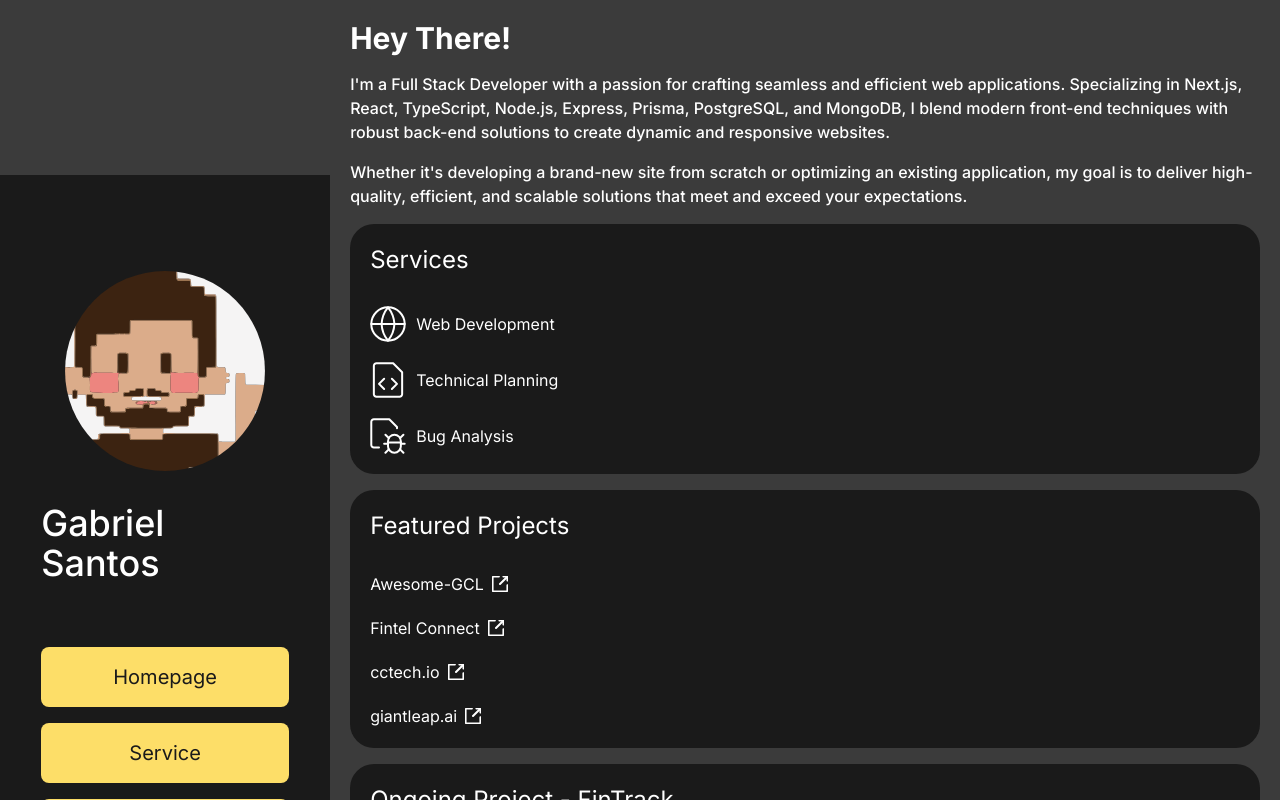
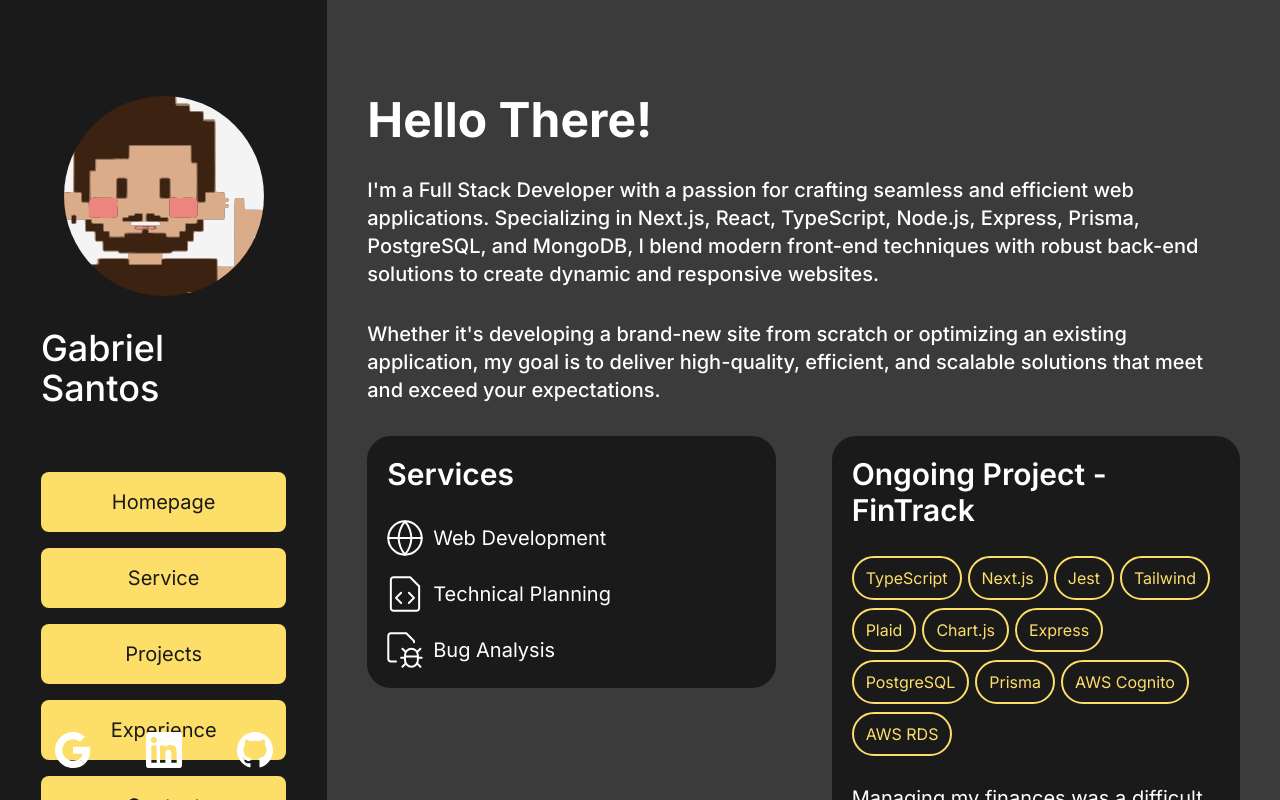
Before and after one commit to jgabrielsantos/jgcls-website, a Next.js app: page / in a window 1280 px wide. Shown: the top 800 px of the page. Built offline with nearby package versions, Linux system fonts and the light colour scheme; no server answers.

Commit message:
toast and validation

```diff
--- a/src/app/Homepage/index.tsx
+++ b/src/app/Homepage/index.tsx
@@ -4,24 +4,55 @@ import { imageList } from "@/utils/imageList"
 
 const Homepage = () => {
   return (
-    <main className="w-full p-5 flex flex-col gap-4 items-start">
-      <h1
-        className="text-3xl font-bold text-white-100"
-      >
+    <main className="
+      w-full
+      p-5
+      flex
+      flex-col
+      gap-4
+      items-start
+
+      tablet:pt-24
+      tablet:px-10
+      tablet:grid
+      tablet:grid-cols-2
+      tablet:gap-x-14
+      tablet:gap-y-8
+    ">
+      <h1 className="
+        text-3xl
+        font-bold
+        text-white-100
+
+        tablet:text-5xl
+        tablet:col-span-2
+      ">
         {Static.TITLE}
       </h1>
-      <p
-        className="text-base font-medium text-white-100"
-      >
-        {Static.PARAGRAPH0}
-      </p>
-      <p
-        className="text-base font-medium text-white-100"
-      >
-        {Static.PARAGRAPH1}
-      </p>
+      {Static.PARAGRAPHS.map((paragraph, index) => (
+        <p
+          key={index}
+          className="
+            text-base
+            font-medium
+            text-white-100
+
+            tablet:text-medium
+            tablet:text-xl
+            tablet:col-span-2
+        ">
+          {paragraph}
+        </p>
+      ))}
       <Card>
-        <h2 className="text-2xl text-semibold text-white-100 mb-5">
+        <h2 className="
+          text-2xl
+          font-semibold
+          text-white-100
+          mb-3
+
+          tablet:text-3xl
+        ">
           {Static.SERVICES.TITLE}
         </h2>
         <ul className="flex flex-col items-start gap-5">
@@ -35,13 +66,28 @@ const Homepage = () => {
                 alt={service.ICON.ALT}
                 className="w-[36px] h-[36px]"
               />
-              <p className="text-base text-normal text-white-100">{service.NAME}</p>
+              <p className="
+                text-base
+                text-normal
+                text-white-100
+
+                tablet:text-xl
+              ">
+                {service.NAME}
+              </p>
             </li>
           ))}
         </ul>
       </Card>
-      <Card>
-        <h2 className="text-2xl text-semibold text-white-100 mb-5">
+      <Card extraStyle="col-start-1">
+        <h2 className="
+          text-2xl
+          font-semibold
+          text-white-100
+          mb-3
+
+          tablet:text-3xl
+        ">
           {Static.FEATURED_PROJECTS.TITLE}
         </h2>
         <ul className="flex flex-col items-start gap-5">
@@ -53,8 +99,17 @@ const Homepage = () => {
               <a
                 href={project.LINK}
                 target="_blank"
-                className="flex items-center justify-start gap-2 text-base text-normal text-white-100"
-              >
+                className="
+                  flex
+                  items-center
+                  justify-start
+                  gap-2
+                  text-base
+                  font-normal
+                  text-white-100
+
+                  tablet:text-xl
+                ">
                 {project.TITLE}
                 <img
                   src={imageList.ExternalTabIcon.src}
@@ -66,17 +121,35 @@ const Homepage = () => {
           ))}
         </ul>
       </Card>
-      <Card>
-        <h2 className="text-2xl text-semibold text-white-100">
+      <Card extraStyle="col-start-2 row-start-4 row-span-2">
+        <h2 className="
+          text-2xl
+          font-semibold
+          text-white-100
+
+          tablet:text-3xl
+        ">
           {`Ongoing Project - ${Static.ONGOING_PROJECT.TITLE}`}
         </h2>
-        <div className="flex flex-wrap gap-x-1.5 gap-y-2">
+        <div className="flex flex-wrap gap-x-1.5 gap-y-2 my-3">
           {Static.ONGOING_PROJECT.TECH.map((tech, index) => <Chip key={index} name={tech} />)}
         </div>
-        <p className="text-base text-normal text-white-100">
+        <p className="
+          text-base
+          font-normal
+          text-white-100
+
+          tablet:text-xl
+        ">
           {Static.ONGOING_PROJECT.INTRO}
         </p>
-        <p className="text-base text-normal text-white-100">
+        <p className="
+          text-base
+          font-normal
+          text-white-100
+
+          tablet:text-xl
+        ">
           {Static.ONGOING_PROJECT.DESCRIPTION}
         </p>
       </Card>
--- a/src/app/Homepage/static.ts
+++ b/src/app/Homepage/static.ts
@@ -1,9 +1,11 @@
 import { imageList } from "@/utils/imageList";
 
 export const Static = {
-  TITLE: 'Hey There!',
-  PARAGRAPH0: 'I\'m a Full Stack Developer with a passion for crafting seamless and efficient web applications. Specializing in Next.js, React, TypeScript, Node.js, Express, Prisma, PostgreSQL, and MongoDB, I blend modern front-end techniques with robust back-end solutions to create dynamic and responsive websites.',
-  PARAGRAPH1: 'Whether it\'s developing a brand-new site from scratch or optimizing an existing application, my goal is to deliver high-quality, efficient, and scalable solutions that meet and exceed your expectations.',
+  TITLE: 'Hello There!',
+  PARAGRAPHS: [
+    'I\'m a Full Stack Developer with a passion for crafting seamless and efficient web applications. Specializing in Next.js, React, TypeScript, Node.js, Express, Prisma, PostgreSQL, and MongoDB, I blend modern front-end techniques with robust back-end solutions to create dynamic and responsive websites.',
+    'Whether it\'s developing a brand-new site from scratch or optimizing an existing application, my goal is to deliver high-quality, efficient, and scalable solutions that meet and exceed your expectations.'
+  ],
   SERVICES: {
     TITLE: 'Services',
     LIST: [
--- a/src/components/AppWrapper/index.tsx
+++ b/src/components/AppWrapper/index.tsx
@@ -14,7 +14,7 @@ export const AppWrapper = ({ children }: Record<string, React.ReactNode>) => {
       flex
       flex-col
       justify-center
-      items-center
+      items-start
       bg-grayscale-700
       tablet:flex-row
     `}>
--- a/src/components/Card/index.tsx
+++ b/src/components/Card/index.tsx
@@ -1,8 +1,20 @@
 import { CardProps } from "./types";
 
-export const Card = ({ children }: CardProps) => {
+export const Card = ({ children, extraStyle }: CardProps) => {
   return (
-    <div className="w-full flex flex-col items-start gap-2.5 p-5 bg-grayscale-800 rounded-3xl">
+    <div className={`
+      w-full
+      flex
+      flex-col
+      items-start
+      gap-2.5
+      p-5
+      bg-grayscale-800
+      rounded-3xl
+      ${extraStyle}
+
+      tablet:gap-4
+    `}>
       {children}
     </div>
   )
--- a/src/components/Card/types.ts
+++ b/src/components/Card/types.ts
@@ -1,3 +1,4 @@
 export type CardProps = {
   children: React.ReactNode
+  extraStyle?: string
 }
```
